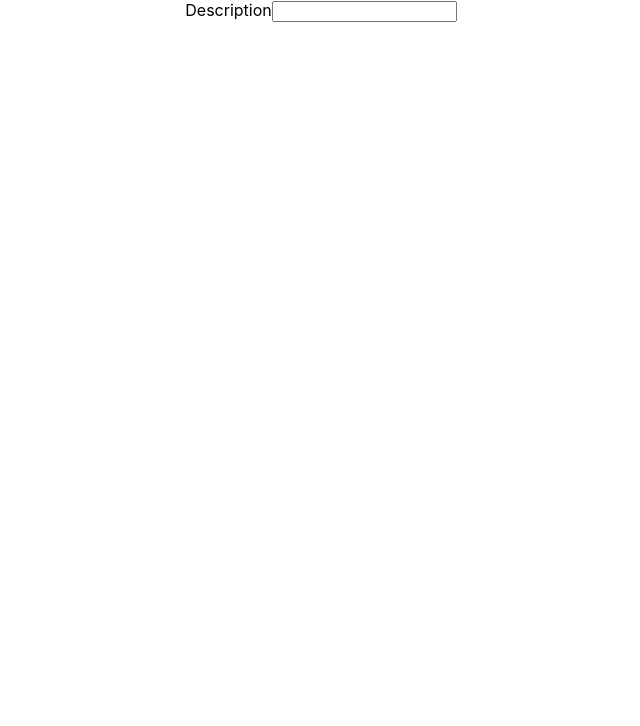
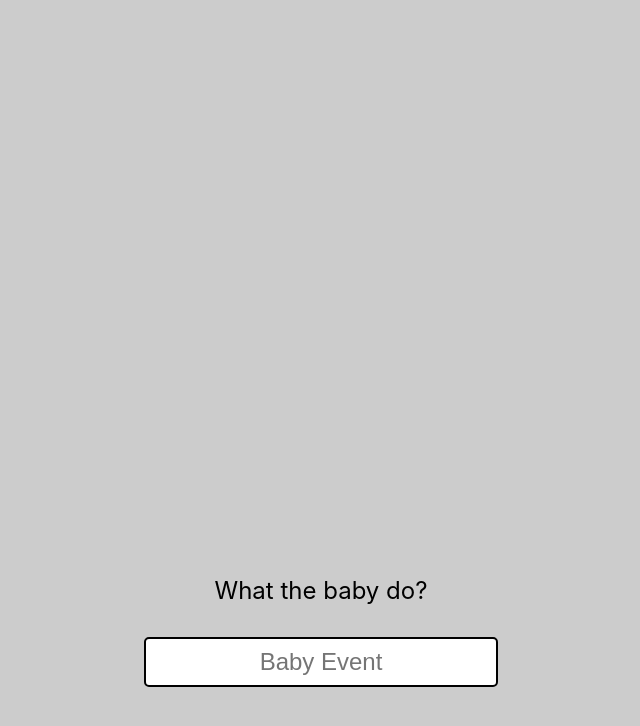
Before and after one commit to jburky15/baby_tracker_flask_react, a React (Create React App) app in the folder frontend/: page / in a window 1280 px wide. Shown: the top 726 px of the page, without its empty margins (319-959 px from the left). Built offline with nearby package versions, Linux system fonts and the light colour scheme.

Commit message:
Small style changes and typo fix

```diff
--- a/frontend/src/App.css
+++ b/frontend/src/App.css
@@ -1,38 +1,11 @@
-.App {
-  text-align: center;
+body {
+    background: #ccc;
 }
 
-.App-logo {
-  height: 40vmin;
-  pointer-events: none;
+.App {
+    display: flex;
+    flex-direction: column;
+    align-items: center;
+    justify-content: center;
+    text-align: center;
 }
-
-@media (prefers-reduced-motion: no-preference) {
-  .App-logo {
-    animation: App-logo-spin infinite 20s linear;
-  }
-}
-
-.App-header {
-  background-color: #282c34;
-  min-height: 100vh;
-  display: flex;
-  flex-direction: column;
-  align-items: center;
-  justify-content: center;
-  font-size: calc(10px + 2vmin);
-  color: white;
-}
-
-.App-link {
-  color: #61dafb;
-}
-
-@keyframes App-logo-spin {
-  from {
-    transform: rotate(0deg);
-  }
-  to {
-    transform: rotate(360deg);
-  }
-}
--- a/frontend/src/components/inputForm/InputForm.css
+++ b/frontend/src/components/inputForm/InputForm.css
@@ -1,17 +1,15 @@
 .eventInput {
+    margin-top: 45%;
+    font-size: 1.5rem;
+}
+
+form {
     display: flex;
     flex-direction: column;
-    align-items: center;
-    justify-content: center;
-    text-align: center;
+    gap: 2rem;
 }
 
-.eventHeader {
-    font-size: 2rem;
-    font-family: 'Gill Sans', 'Gill Sans MT', Calibri, 'Trebuchet MS', sans-serif;
-}
-
-.inputField {
+#descriptionInput {
     font-size: 1.5rem;
     text-align: center;
     width: 20rem;
@@ -20,13 +18,3 @@
     border: 2px solid black;
     border-radius: 5px;
 }
-
-.submitBtn {
-    width: 12rem;
-    margin-top: 1rem;
-    padding: .5rem;
-}
-
-.submitBtn:hover {
-    cursor: pointer;
-}
--- a/frontend/src/components/inputForm/InputForm.jsx
+++ b/frontend/src/components/inputForm/InputForm.jsx
@@ -1,4 +1,4 @@
-import { userEffect, useState } from 'react';
+import { useEffect, useState } from 'react';
 import React from 'react'
 import './InputForm.css'
 
@@ -19,8 +19,8 @@ const InputForm = () => {
     <>
       <div className='eventInput'>
         <form>
-          <label htmlFor="description">Description</label>
-          <input onChange={ handleChange } type="text" name="description" id="description" value={ description } />
+          <label htmlFor="description">What the baby do?</label>
+          <input onChange={ handleChange } type="text" name="description" id="descriptionInput" value={ description } placeholder='Baby Event' />
         </form>
       </div>
     </>
```
